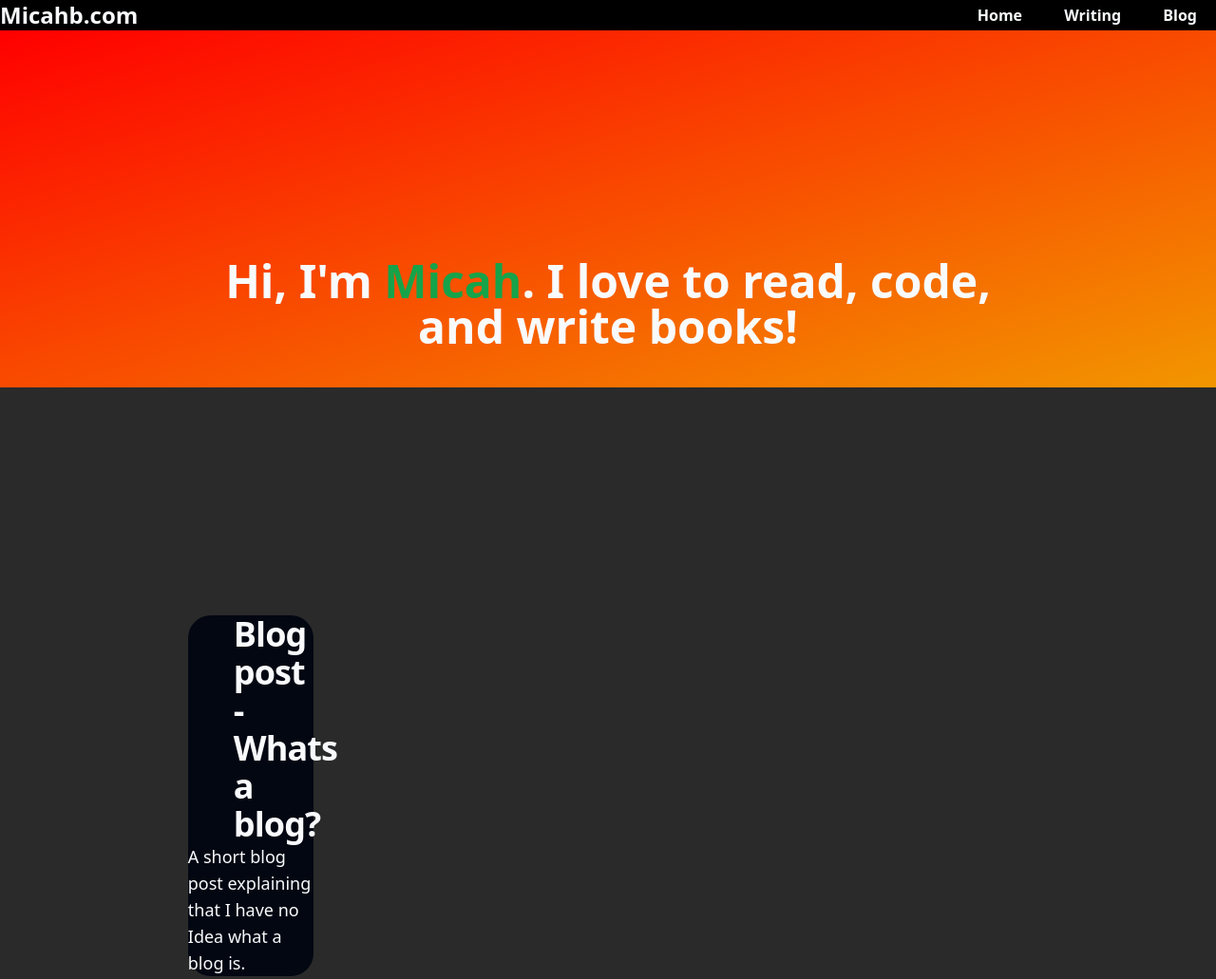
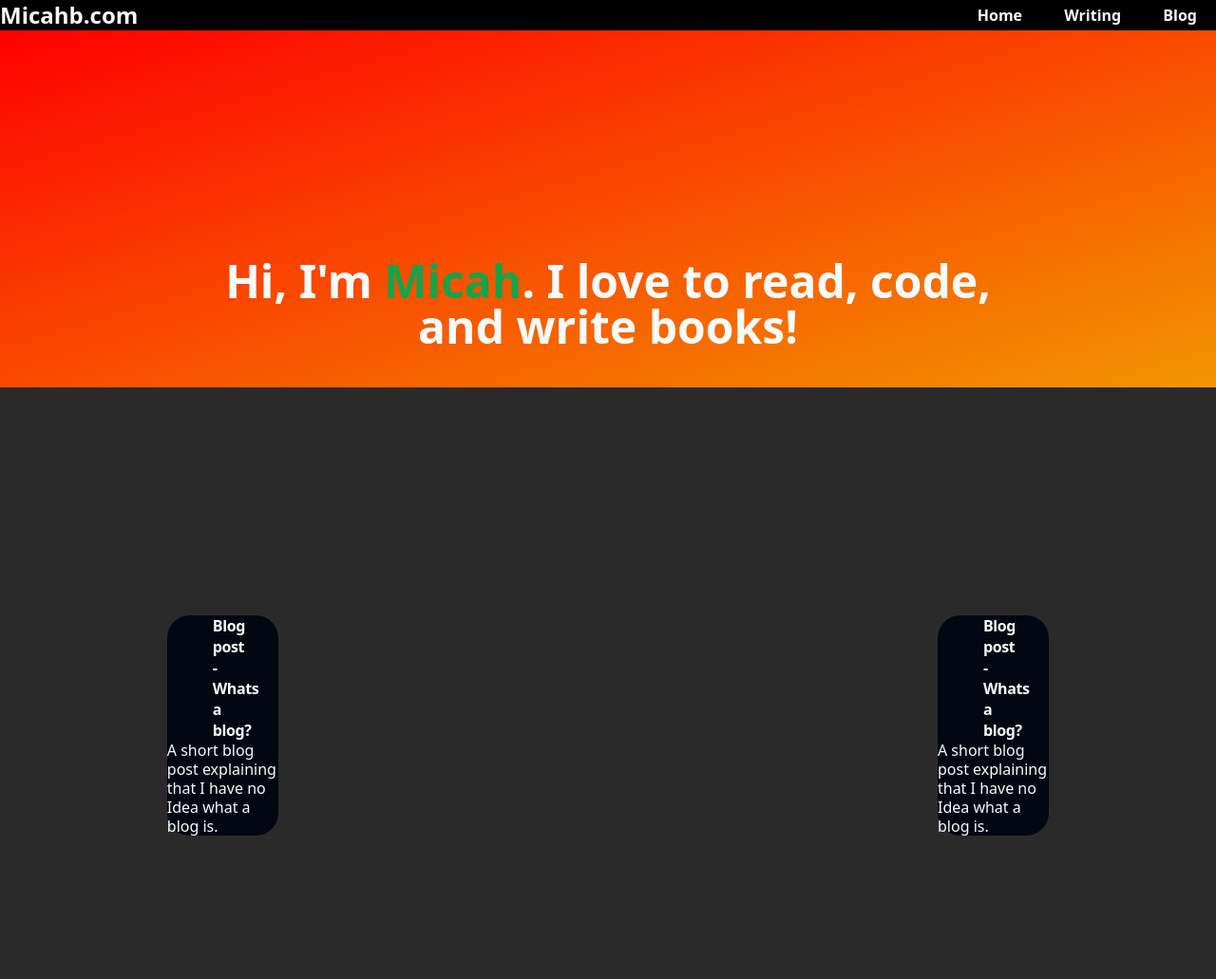
Before and after one commit to m1cahb/m1cahb.github.io, a plain HTML site: page index.html in a window 1280 px wide. Shown: the top 1031 px of the page at 95% size. Drawn offline with nearby package versions, Linux system fonts and the light colour scheme.

Commit message:
banner link pt2

```diff
--- a/index.html
+++ b/index.html
@@ -28,12 +28,21 @@
 	<div class="flex items-center justify-between">
 		<a href="https://www.micahb.com/blog/sep2024/">
 		<div class="bg-gray-950 rounded-3xl mt-20 md:mt-60 mb-10 w-1/4 mx-auto">
-			<p class="text-slate-50 px-6 md:px-12 mt-5 relative font-heading font-semibold text-3xl tracking-tight leading-snug lg:text-4xl"> Blog post - Whats a blog? </p>
-			<div class="text-slate-50 leading-tight lg:text-lg">A short blog post explaining that I have no Idea what a blog is.
+			<p class="text-slate-50 px-6 md:px-12 mt-5 relative font-heading font-semibold text-md tracking-tight leading-snug md:text-md"> Blog post - Whats a blog? </p>
+			<div class="text-slate-50 leading-tight md:text-md">A short blog post explaining that I have no Idea what a blog is.
 
 			</div>
 		</div>
 		</a>
+
+		<a href="https://www.micahb.com/blog/sep2024/">
+			<div class="bg-gray-950 rounded-3xl mt-20 md:mt-60 mb-10 w-1/4 mx-auto">
+				<p class="text-slate-50 px-6 md:px-12 mt-5 relative font-heading font-semibold text-md tracking-tight leading-snug md:text-md"> Blog post - Whats a blog? </p>
+				<div class="text-slate-50 leading-tight md:text-md">A short blog post explaining that I have no Idea what a blog is.
+
+				</div>
+			</div>
+			</a>
 	</div>
 
     <Div class="flex-1 mx-4 lg:mx-auto lg:w-3/4 xl:w-3/4 my-2 sm:my-4 grid grid-cols-1 md:grid-cols-2 gap-x-5 gap-y-2" style="margin: 30px;
```
Also changed, not shown: writing/miststarleader/index.html (renamed from writing/miststar gets nine lives /index.html).
